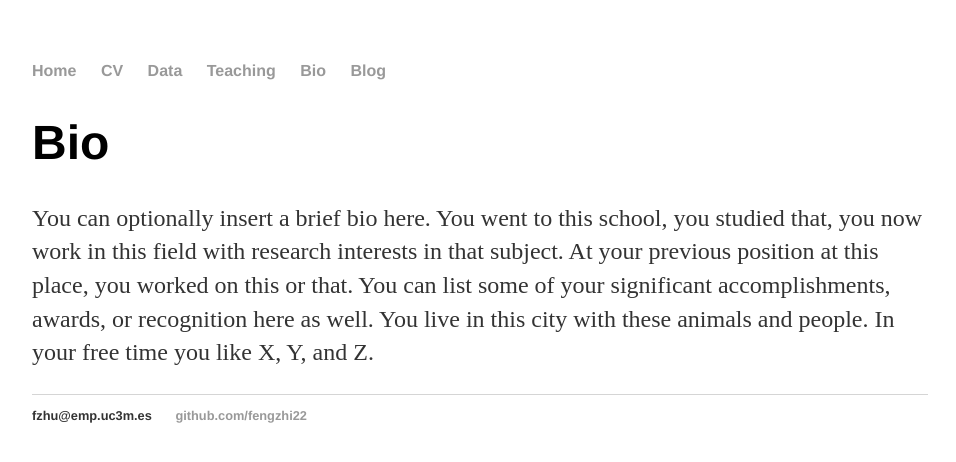
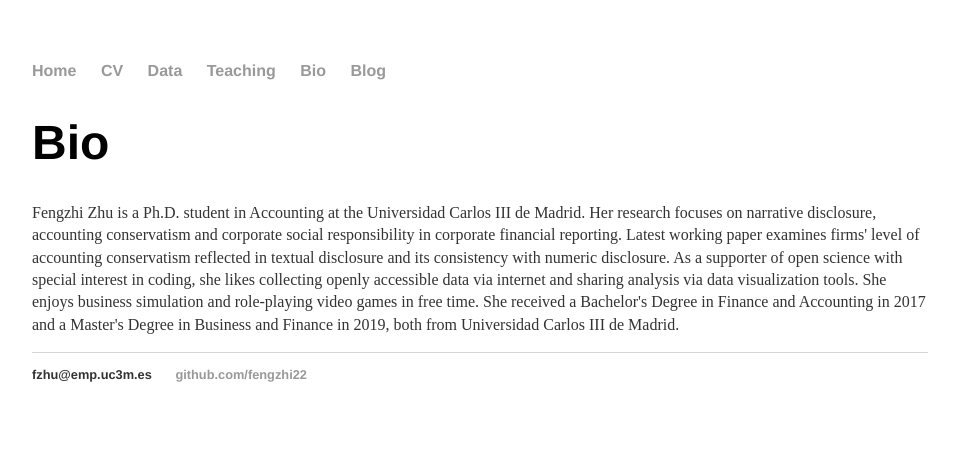
Before and after one commit to fengzhi22/fengzhi22.github.io, a Jekyll site: the page built from bio/index.html, in a window 1280 px wide. Shown: the top 462 px of the page, without its empty margins (160-1116 px from the left). Built offline with Jekyll 4.4.1, drawn with Linux system fonts in a browser that asks for light colours.

Commit message:
address #4 completely and #6 partially

```diff
--- a/bio/index.html
+++ b/bio/index.html
@@ -5,6 +5,6 @@ title: Bio
 
 		<div class="bio">
 			<h1>Bio</h1>
-			<p>You can optionally insert a brief bio here. You went to this school, you studied that, you now work in this field with research interests in that subject. At your previous position at this place, you worked on this or that. You can list some of your significant accomplishments, awards, or recognition here as well. You live in this city with these animals and people. In your free time you like X, Y, and Z.</p>
+			<p>Fengzhi Zhu is a Ph.D. student in Accounting at the Universidad Carlos III de Madrid. Her research focuses on narrative disclosure, accounting conservatism and corporate social responsibility in corporate financial reporting. Latest working paper examines firms' level of accounting conservatism reflected in textual disclosure and its consistency with numeric disclosure. As a supporter of open science with special interest in coding, she likes collecting openly accessible data via internet and sharing analysis via data visualization tools. She enjoys business simulation and role-playing video games in free time. She received a Bachelor's Degree in Finance and Accounting in 2017 and a Master's Degree in Business and Finance in 2019, both from Universidad Carlos III de Madrid. </p>
 
 		</div>
--- a/css/main.css
+++ b/css/main.css
@@ -3,7 +3,7 @@ body { margin: 60px auto; width: 70%; }
 a { text-decoration: none; color: #999; }
 a:hover { text-decoration: underline; }
 
-p, ul { font-size: 1.5em; line-height: 1.4em; color: #333; }
+p, ul { font-size: 1em; line-height: 1.4em; color: #333; }
 
 h1, h2, h3, h4 { font-family: 'Helvetica', 'Arial', 'Sans-Serif'; }
 h1 { font-size: 3em;  }
@@ -17,7 +17,7 @@ nav ul li, footer ul li { display: inline; margin-right: 20px; }
 footer { border-top: 1px solid #d5d5d5; font-size: .8em; }
 
 /* Blog */
-ul.posts { margin: 20px auto 40px; font-size: 1.5em; }
+ul.posts { margin: 20px auto 40px; font-size: 1em; }
 ul.posts li { list-style: none; }
 
 /* CV */
--- a/cv/index.html
+++ b/cv/index.html
@@ -6,10 +6,10 @@ title: CV
 	<div class="cv">
 		<a href="#" class="download" title="Download CV as PDF">Download CV</a>
 					<h1>Fengzhi Zhu</h1>
+					<p>
 					<education>
-					<p>
 					<strong>Education</strong><br>
-					PhD in Accounting - Universidad Carlos III de Madrid, 2019 - present<br>
+					Ph.D. in Accounting - Universidad Carlos III de Madrid, 2019 - present<br>
 					Master in Business and Finance - Universidad Carlos III de Madrid, 2017 - 2019<br>
 					Bachelor in Finance and Accounting - Universidad Carlos III de Madrid, 2014 - 2017<br>
 					</education>
--- a/data/index.html
+++ b/data/index.html
@@ -7,5 +7,6 @@ title: Data
 
 		<ul class="dataset">
 			<li><a href="https://github.com/fengzhi22/narrative_conservatism">Clean SEC 8-K and 10-Q filings</a></li>
+			<li><a href=" https://zhufengzhi.shinyapps.io/German_Power_Plants/">German Power Plants</a></li>
 		</ul>
 </div>
--- a/index.html
+++ b/index.html
@@ -5,5 +5,5 @@ title: Fengzhi Zhu
 
 		<div class="blurb">
 			<h1>Hi there, I'm Fengzhi Zhu!</h1>
-			<p>I am a PhD student in Accounting at Universidad Carlos III de Madrid. </p>
+			<p>I am a Ph.D. student in Accounting at Universidad Carlos III de Madrid. </p>
 		</div>
```
